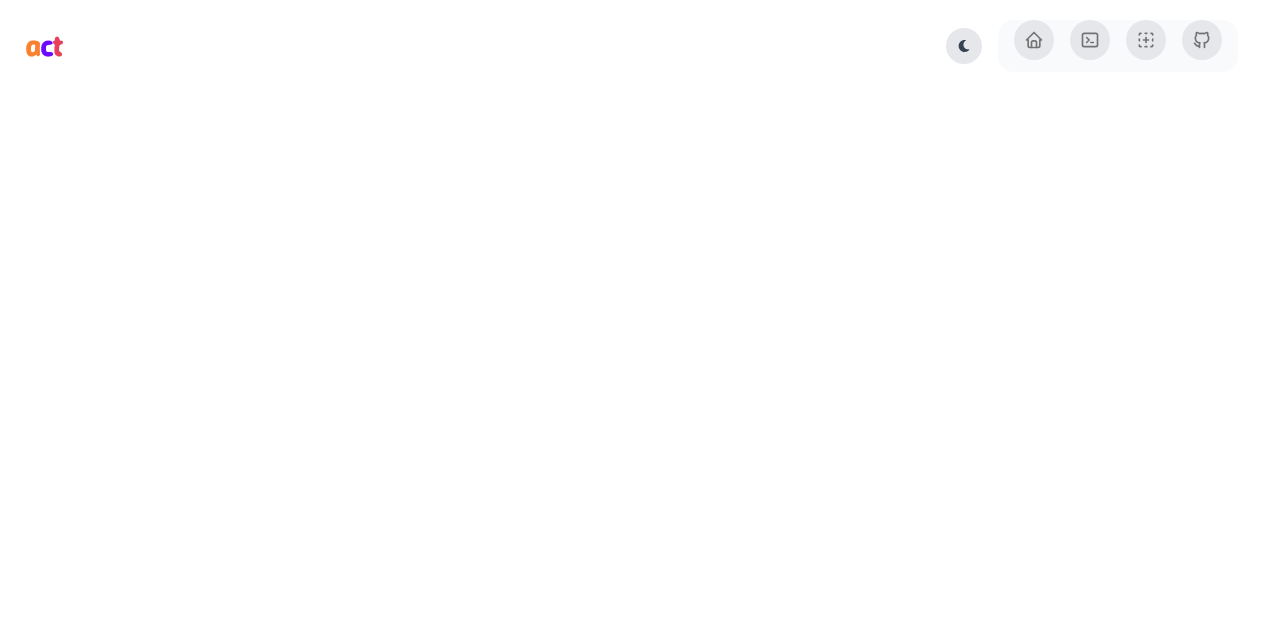
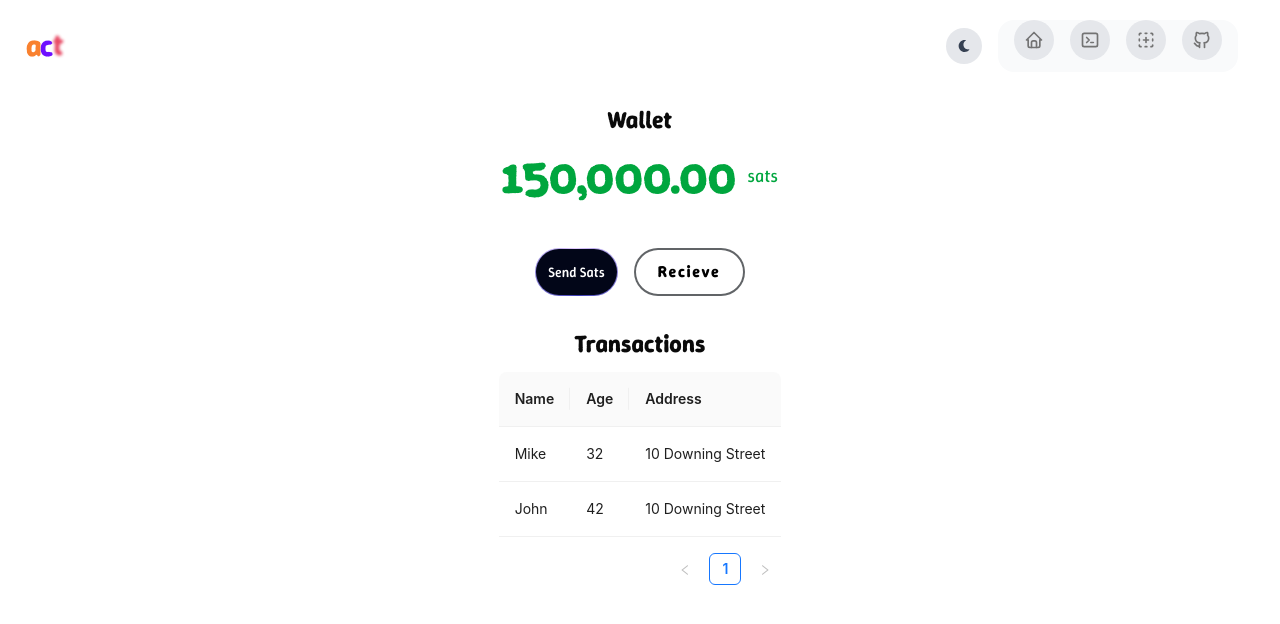
Before and after one commit to Dunsin-cyber/alby-competency-test, a Next.js app: page /wallet in a window 1280 px wide. Shown: the top 624 px of the page. Built offline with nearby package versions, Linux system fonts and the light colour scheme; a web font is replaced by a local one; what @ant-design/nextjs-registry, @bprogress/next would draw is missing.

Commit message:
some progress

```diff
--- a/src/app/wallet/page.tsx
+++ b/src/app/wallet/page.tsx
@@ -5,7 +5,7 @@ function page() {
   return (
     <div className="px-[2%]">
       <Navbar />
-      {/* <Wallet /> */}
+      <Wallet />
     </div>
   );
 }
--- a/src/components/Wallet/index.tsx
+++ b/src/components/Wallet/index.tsx
@@ -1,11 +1,9 @@
 "use client";
-import React from "react";
-import { links } from "@/components/Navbar";
-import { FloatingDock } from "@/components/ui/floating-dock";
+// import React from "react";
 import { useRouter } from "next/navigation";
 import Transactions from "../Transactions";
 
-function index() {
+function Wallet() {
   const router = useRouter();
 
   return (
@@ -37,12 +35,12 @@ function index() {
         <h1 className="text-2xl font-bold">Transactions</h1>
         <Transactions />
       </div>
-      <FloatingDock
+      {/* <FloatingDock
         items={links}
         className="fixed bottom-4 left-0 right-0 z-50"
-      />
+      /> */}
     </div>
   );
 }
 
-export default index;
+export default Wallet;
```
